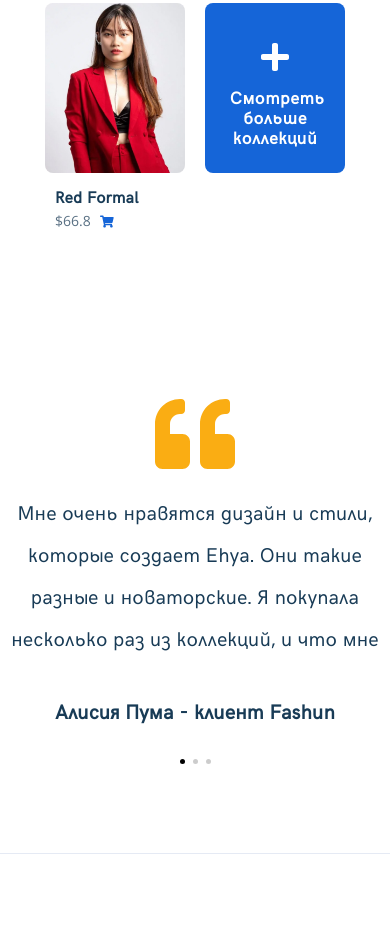
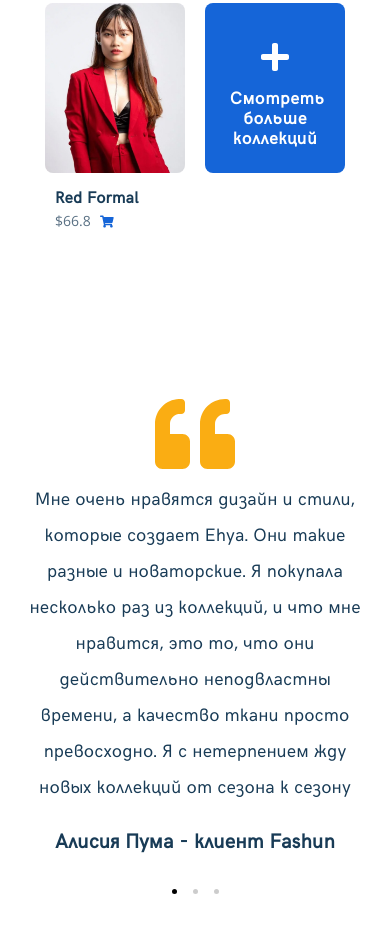
Before and after one commit to cherrrnikov/diplom, a plain HTML site: page index.html in a window 390 px wide. Shown: the part 2766-3699 px from the top of the page. Drawn offline with nearby package versions, Linux system fonts and the light colour scheme; files whose address does not match are found by name.

Commit message:
create adaptive for reviews slider

```diff
--- a/index.html
+++ b/index.html
@@ -411,7 +411,7 @@
                 коллекций, и что мне нравится, это то, что они действительно неподвластны времени, а качество ткани просто превосходно.
                 Я с нетерпением жду новых коллекций от сезона к сезону
               </p>
-              <h3 class="reviews-slider__name">Алисия Пума - клиент Fashun</h3>
+              <h3 class="reviews-slider__name russian-name">Алисия Пума - клиент Fashun</h3>
             </div>
             <!-- /.reviews-slider__item -->
           </div>
@@ -426,7 +426,7 @@
                 excelente.
                 Estou ansioso por novas coleções de temporada em temporada
               </p>
-              <h3 class="reviews-slider__name">Marcelo Rebelo de Sousa - клиент Fashun</h3>
+              <h3 class="reviews-slider__name">Marcelo Sousa - клиент Fashun</h3>
             </div>
             <!-- /.reviews-slider__item -->
           </div>
@@ -454,7 +454,7 @@
     </div>
     <!-- /.reviews-container -->
   </section>
-  <hr class="line">
+
   <script src="js/jquery-3.5.1.min.js"></script>
   <script src="js/swiper-bundle.min.js"></script>
   <script src="js/main.js"></script>
--- a/sass/_media.sass
+++ b/sass/_media.sass
@@ -137,6 +137,10 @@
     &-card
       &--visible
         min-width: 335px
+@media (max-width: 800px)
+  .reviews
+    &-container
+      max-width: 760px
 @media (max-width: 768px)
   .container
     max-width: 670px
@@ -277,6 +281,19 @@
     &-card
       &--visible
         min-width: 280px
+  .reviews
+    &-container
+      max-width: 630px
+    &__img
+      margin-bottom: 28px
+    &-slider
+      &__item
+        height: 415px
+      &__name
+        margin-bottom: 28px
+  .swiper
+    &-pagination
+      top: 95.8%
 @media (max-width: 661px)
   .trends
     &-container
@@ -314,6 +331,9 @@
     &-card
       &--visible
         min-width: 273px
+  .reviews
+    &-container
+      max-width: 550px
 @media (max-width: 606px)
   .trends
     &-container
@@ -490,6 +510,25 @@
     &-card
       &--visible
         min-width: 210px
+  .reviews
+    padding-bottom: 20px
+    &-container
+      max-width: 400px
+      width: 90%
+    &-slider
+      &__item
+        height: 555px
+      &__text
+        font-size: 18px
+        line-height: 36px
+        margin-bottom: 24px
+      &__name
+        margin-bottom: 24px
+    &__img
+      margin-bottom: 13px
+  .swiper
+    &-pagination
+      top: 89%
 @media (max-width: 510px)
   .trends
     &-container
@@ -753,6 +792,24 @@
     &-info
       &__name
         font-size: 16px
+  .reviews
+    padding-bottom: 64px
+    &-container
+      max-width: 280px
+      width: 90%
+    &-slider
+      &__item
+        height: 580px
+      &__text
+        max-height: 360px
+  .swiper
+    &-pagination
+      top: 94%
+  .russian
+    &-name
+      width: 145px
+      text-align: left
+
 @media (max-height: 495px)
   .navbar
     &-window
--- a/sass/blocks/_reviews.sass
+++ b/sass/blocks/_reviews.sass
@@ -21,7 +21,6 @@
       color: $primary
       margin-bottom: 28px
       overflow-y: auto
-
     &__name
       margin-top: 0
       margin-bottom: 48px
@@ -33,24 +32,15 @@
       text-align: center
       letter-spacing: 0.2px
       color: $primary
-
   &__img
     margin-top: 15px
     margin-bottom: 24px
 .swiper
   &-pagination
     top: 93.5%
-
     &-bullet
       margin: 0 8px
       width: 5px
       height: 5px
       &-active
         background: rgb(0, 0,0 )
-.line
-  height: 1px
-  max-width: 1140px
-  background-color: #E5EAF4
-  margin-top: 0
-  margin-bottom: 100px
-  border: 0
```
Also changed, not shown: css/style.css, css/swiper-bundle.min.css, 2 other files.
